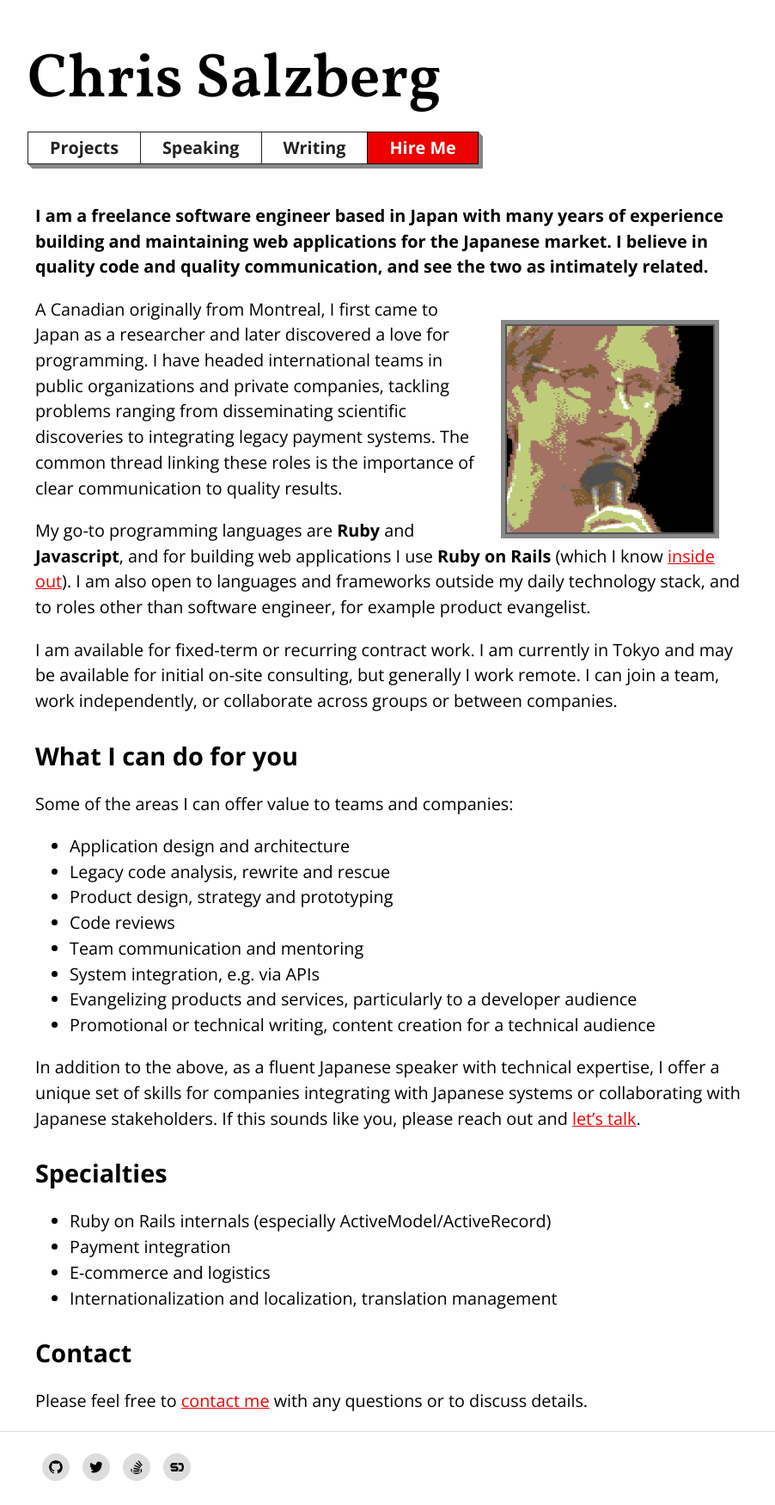
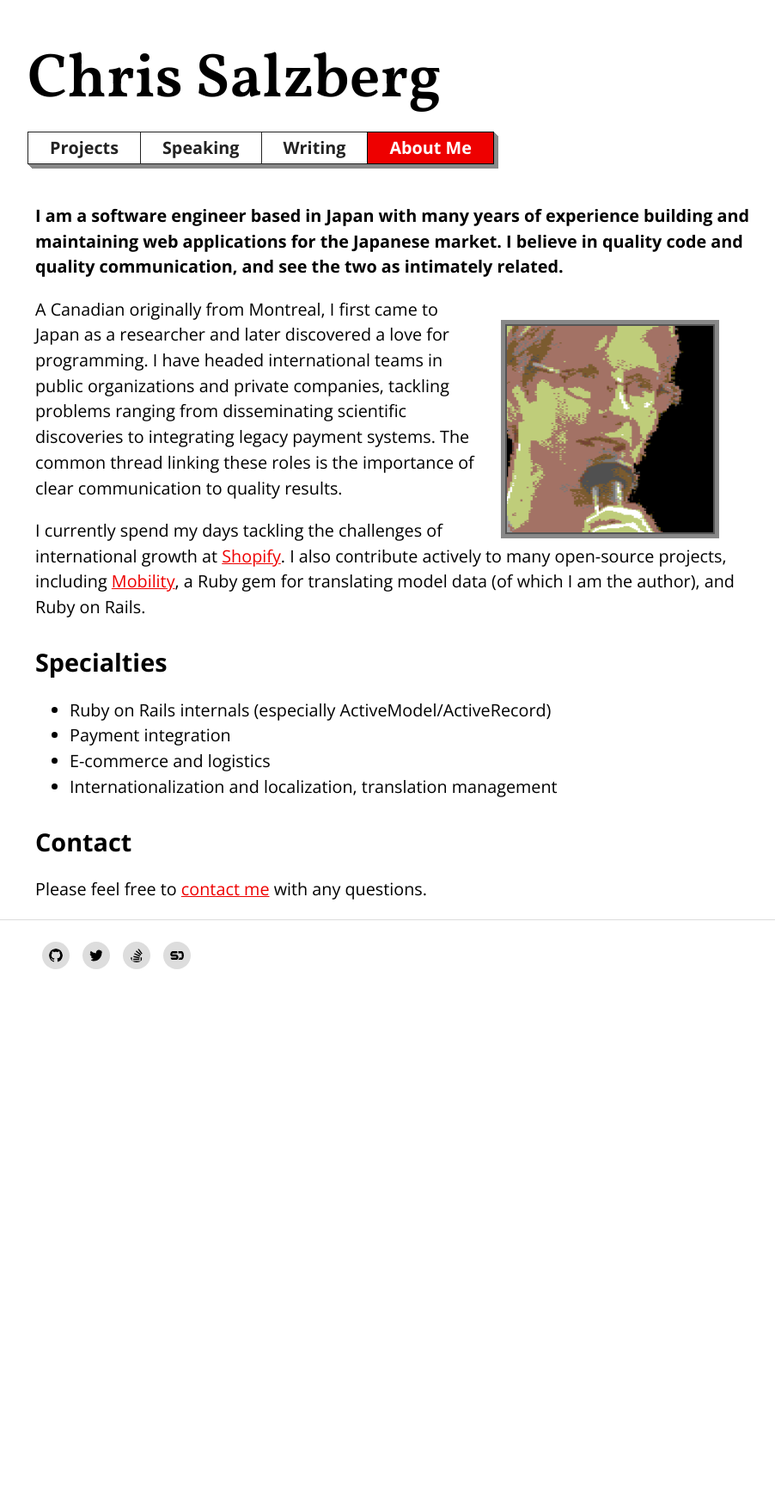
Before and after one commit to shioyama/shioyama.github.io, a Jekyll site: the page built from about.md, in a window 1280 px wide. Shown: the whole page at 86% size, without its empty margins (183-1085 px from the left). Built offline with Jekyll 4.4.1, drawn with Linux system fonts in a browser that asks for light colours; after the commit the page ends 1156 px from its top, so only the background shows below that.

Commit message:
Update profile to mention Shopify

```diff
--- a/_data/navigation.yml
+++ b/_data/navigation.yml
@@ -7,5 +7,5 @@
 - title: Writing
   url: /writing/
 
-- title: Hire Me
+- title: About Me
   url: /about/
--- a/about.md
+++ b/about.md
@@ -7,7 +7,7 @@
 
 <div class="profile">
 <p>
-I am a freelance software engineer based in Japan with many years of experience
+I am a software engineer based in Japan with many years of experience
 building and maintaining web applications for the Japanese market. I believe in
 quality code and quality communication, and see the two as intimately related.
 </p>
@@ -24,34 +24,11 @@
 The common thread linking these roles is the importance of clear communication
 to quality results.
 
-My go-to programming languages are **Ruby** and **Javascript**, and for
-building web applications I use **Ruby on Rails** (which I know [inside
-out](/speaking#the-elusive-attribute)). I am also open to languages
-and frameworks outside my daily technology stack, and to roles other than
-software engineer, for example product evangelist.
-
-I am available for fixed-term or recurring contract work. I am currently
-in Tokyo and may be available for initial on-site consulting, but generally I
-work remote. I can join a team, work independently, or collaborate across
-groups or between companies.
-
-### What I can do for you
-
-Some of the areas I can offer value to teams and companies:
-
-- Application design and architecture
-- Legacy code analysis, rewrite and rescue
-- Product design, strategy and prototyping
-- Code reviews
-- Team communication and mentoring
-- System integration, e.g. via APIs
-- Evangelizing products and services, particularly to a developer audience
-- Promotional or technical writing, content creation for a technical audience
-
-In addition to the above, as a fluent Japanese speaker with technical
-expertise, I offer a unique set of skills for companies integrating with
-Japanese systems or collaborating with Japanese stakeholders. If this sounds
-like you, please reach out and [let's talk](mailto:{{ site.email }}).
+I currently spend my days tackling the challenges of international growth at
+[Shopify](https://www.shopify.com). I also contribute actively to many
+open-source projects, including
+[Mobility](https://github.com/shioyama/mobility), a Ruby gem for translating
+model data (of which I am the author), and Ruby on Rails.
 
 ### Specialties
 
@@ -63,4 +40,4 @@
 ### Contact
 
 Please feel free to [contact me](mailto:{{ site.email }})
-with any questions or to discuss details.
+with any questions.
```
Also changed, not shown: index.md (+8 -7 lines).
